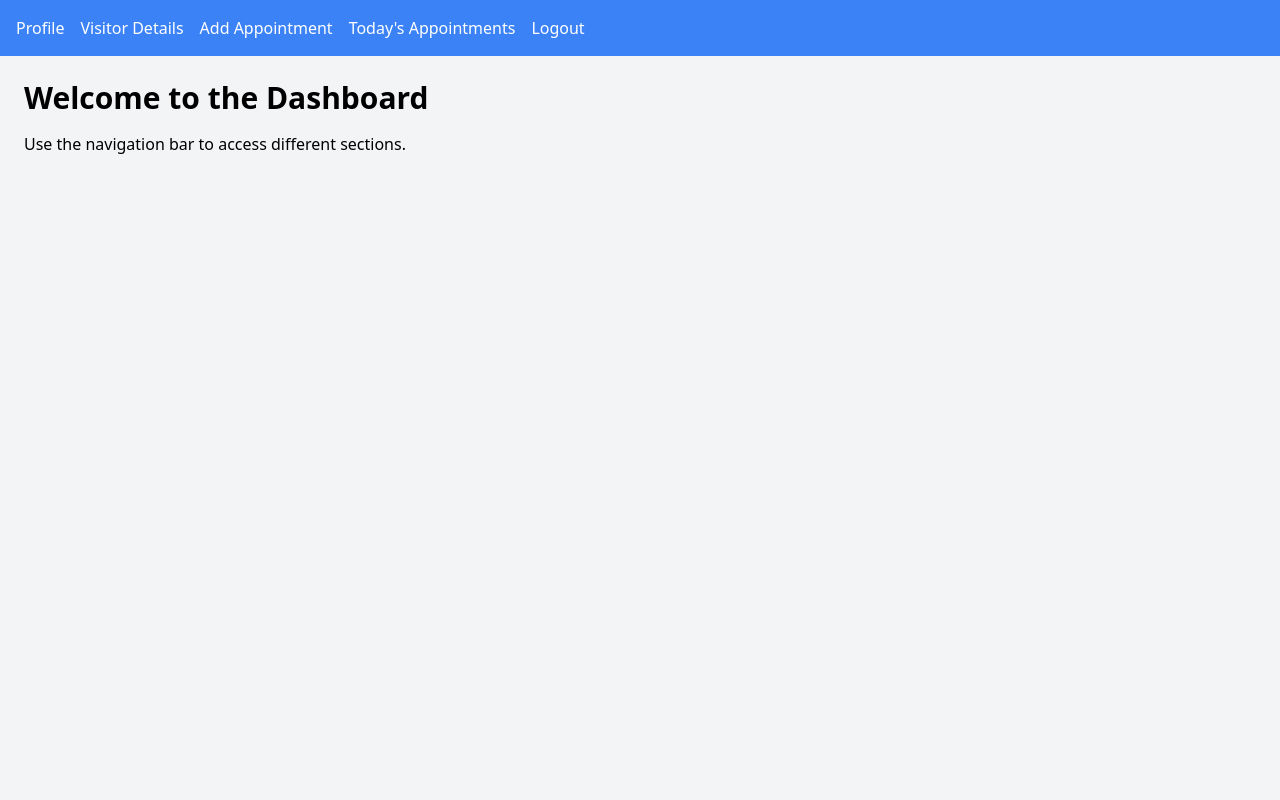
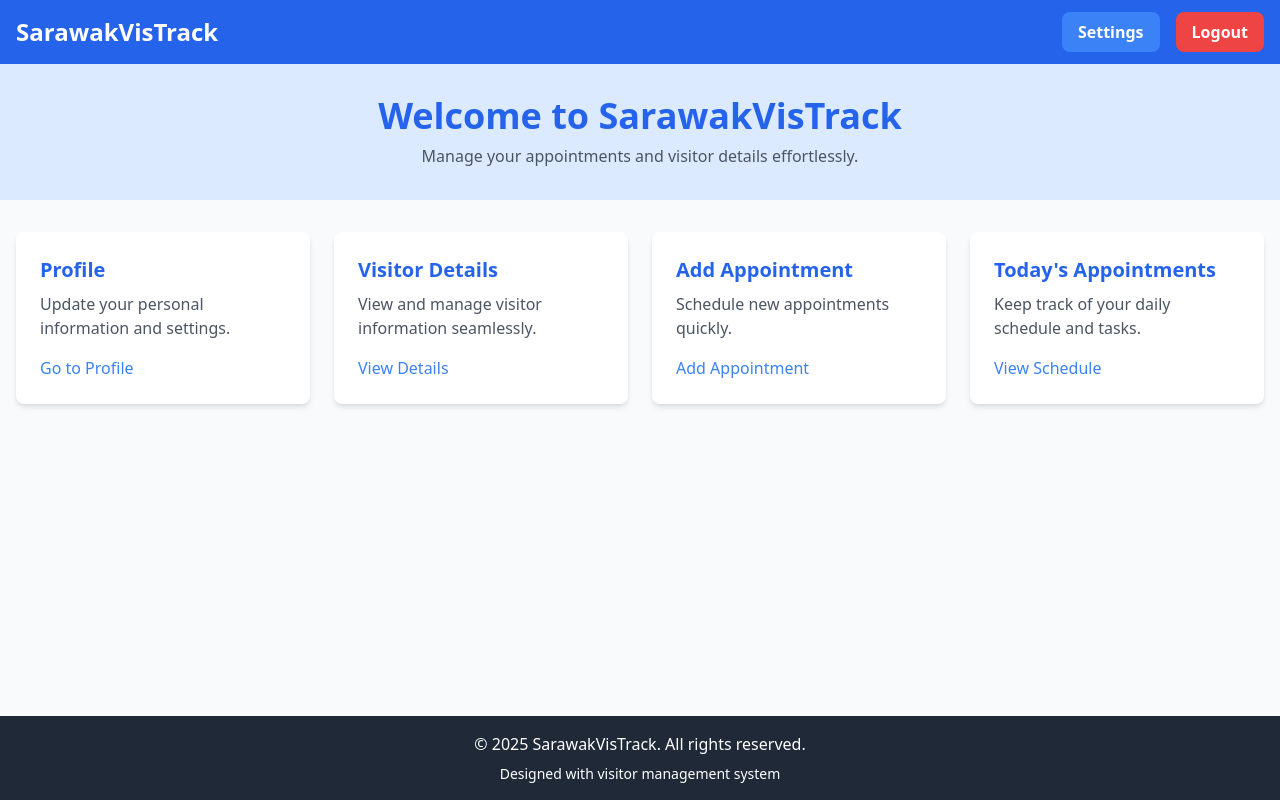
Before and after one commit to xkin248/oop-assignment, a Flask app: page /main-dashboard in a window 1280 px wide. Run offline with Flask 3, Linux system fonts and the light colour scheme.

Commit message:
Update main_dashboard.html

```diff
--- a/python/templates/main_dashboard.html
+++ b/python/templates/main_dashboard.html
@@ -5,20 +5,69 @@
     <meta name="viewport" content="width=device-width, initial-scale=1.0">
     <title>Dashboard</title>
     <link href="https://cdn.jsdelivr.net/npm/tailwindcss@2.2.19/dist/tailwind.min.css" rel="stylesheet">
+    <script src="https://cdn.jsdelivr.net/npm/alpinejs@2.8.2/dist/alpine.min.js" defer></script>
 </head>
-<body class="bg-gray-100 min-h-screen">
-    <nav class="bg-blue-500 text-white p-4">
-        <ul class="flex space-x-4">
-            <li><a href="/profile-create" class="hover:underline">Profile</a></li>
-            <li><a href="/visitor-detail" class="hover:underline">Visitor Details</a></li>
-            <li><a href="/add-appointment" class="hover:underline">Add Appointment</a></li>
-            <li><a href="/today-appointments" class="hover:underline">Today's Appointments</a></li>
-            <li><a href="/logout" class="hover:underline">Logout</a></li>
-        </ul>
+<body class="bg-gray-50 text-gray-800 min-h-screen flex flex-col">
+    <!-- Navigation -->
+    <nav class="bg-blue-600 text-white shadow-md">
+        <div class="container mx-auto px-4 py-3 flex justify-between items-center">
+            <!-- Logo -->
+            <a href="/" class="text-2xl font-bold hover:opacity-80 transition">SarawakVisTrack</a>
+            <!-- Right Buttons -->
+            <div class="flex space-x-4">
+                <a href="/settings" class="bg-blue-500 hover:bg-blue-700 text-white font-semibold py-2 px-4 rounded-lg transition">
+                    Settings
+                </a>
+                <a href="/logout" class="bg-red-500 hover:bg-red-600 text-white font-semibold py-2 px-4 rounded-lg transition">
+                    Logout
+                </a>
+            </div>
+        </div>
     </nav>
-    <div class="p-6">
-        <h1 class="text-3xl font-bold">Welcome to the Dashboard</h1>
-        <p class="mt-4">Use the navigation bar to access different sections.</p>
-    </div>
+
+    <!-- Header -->
+    <header class="bg-blue-100 text-center py-8">
+        <h1 class="text-4xl font-bold text-blue-600">Welcome to SarawakVisTrack</h1>
+        <p class="mt-2 text-gray-600">Manage your appointments and visitor details effortlessly.</p>
+    </header>
+
+    <!-- Main Content -->
+    <main class="container mx-auto px-4 py-8 flex-grow">
+        <!-- Dashboard Cards -->
+        <div class="grid grid-cols-1 md:grid-cols-2 lg:grid-cols-4 gap-6">
+            <!-- Card 1 -->
+            <div class="bg-white shadow-md rounded-lg p-6 hover:shadow-lg transition">
+                <h2 class="text-xl font-bold text-blue-600">Profile</h2>
+                <p class="mt-2 text-gray-600">Update your personal information and settings.</p>
+                <a href="/profile-create" class="text-blue-500 hover:underline mt-4 block">Go to Profile</a>
+            </div>
+            <!-- Card 2 -->
+            <div class="bg-white shadow-md rounded-lg p-6 hover:shadow-lg transition">
+                <h2 class="text-xl font-bold text-blue-600">Visitor Details</h2>
+                <p class="mt-2 text-gray-600">View and manage visitor information seamlessly.</p>
+                <a href="/visitor-detail" class="text-blue-500 hover:underline mt-4 block">View Details</a>
+            </div>
+            <!-- Card 3 -->
+            <div class="bg-white shadow-md rounded-lg p-6 hover:shadow-lg transition">
+                <h2 class="text-xl font-bold text-blue-600">Add Appointment</h2>
+                <p class="mt-2 text-gray-600">Schedule new appointments quickly.</p>
+                <a href="/add-appointment" class="text-blue-500 hover:underline mt-4 block">Add Appointment</a>
+            </div>
+            <!-- Card 4 -->
+            <div class="bg-white shadow-md rounded-lg p-6 hover:shadow-lg transition">
+                <h2 class="text-xl font-bold text-blue-600">Today's Appointments</h2>
+                <p class="mt-2 text-gray-600">Keep track of your daily schedule and tasks.</p>
+                <a href="/today-appointments" class="text-blue-500 hover:underline mt-4 block">View Schedule</a>
+            </div>
+        </div>
+    </main>
+
+    <!-- Footer -->
+    <footer class="bg-gray-800 text-white py-4">
+        <div class="container mx-auto text-center">
+            <p>&copy; 2025 SarawakVisTrack. All rights reserved.</p>
+            <p class="text-sm mt-2">Designed with visitor management system</p>
+        </div>
+    </footer>
 </body>
 </html>
```
